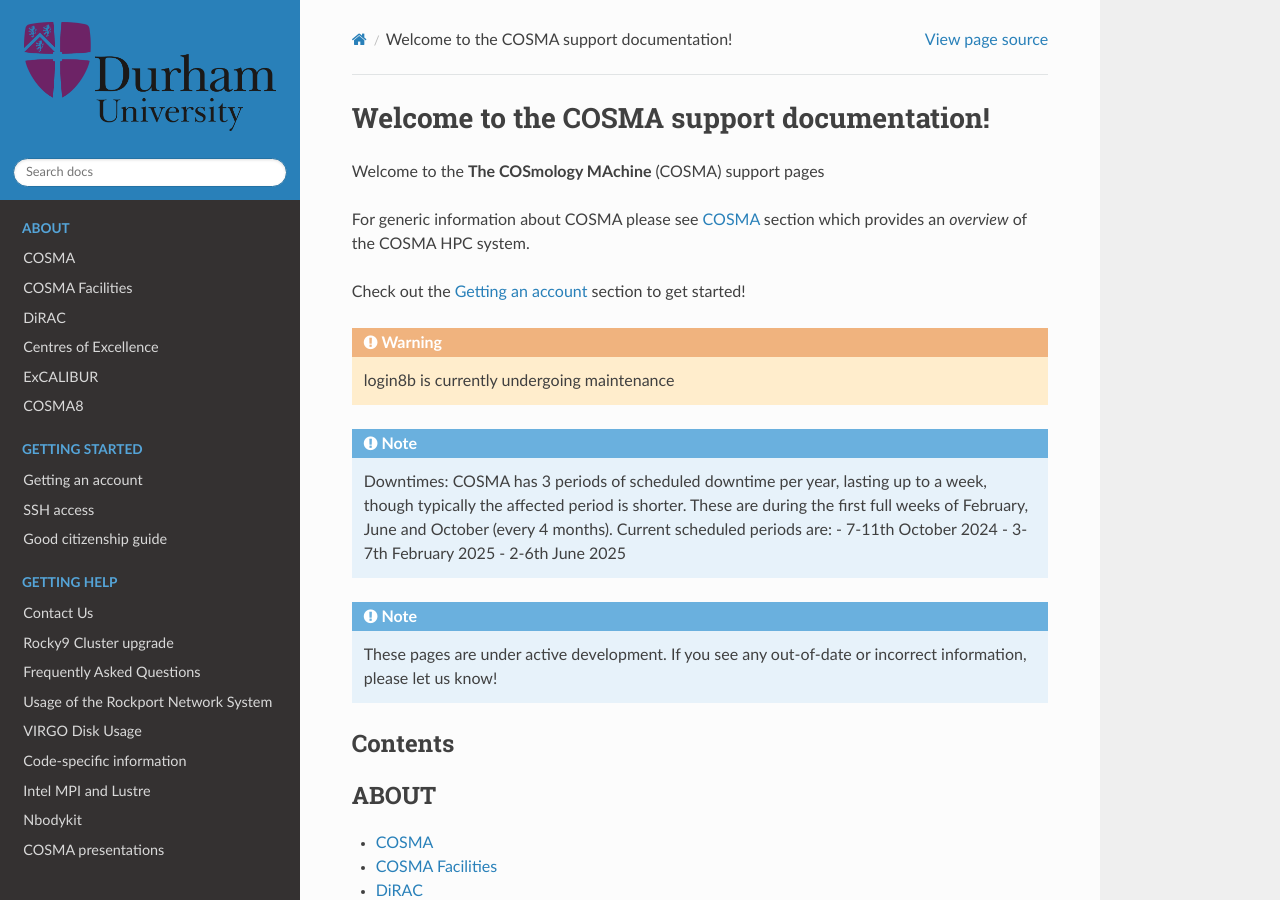
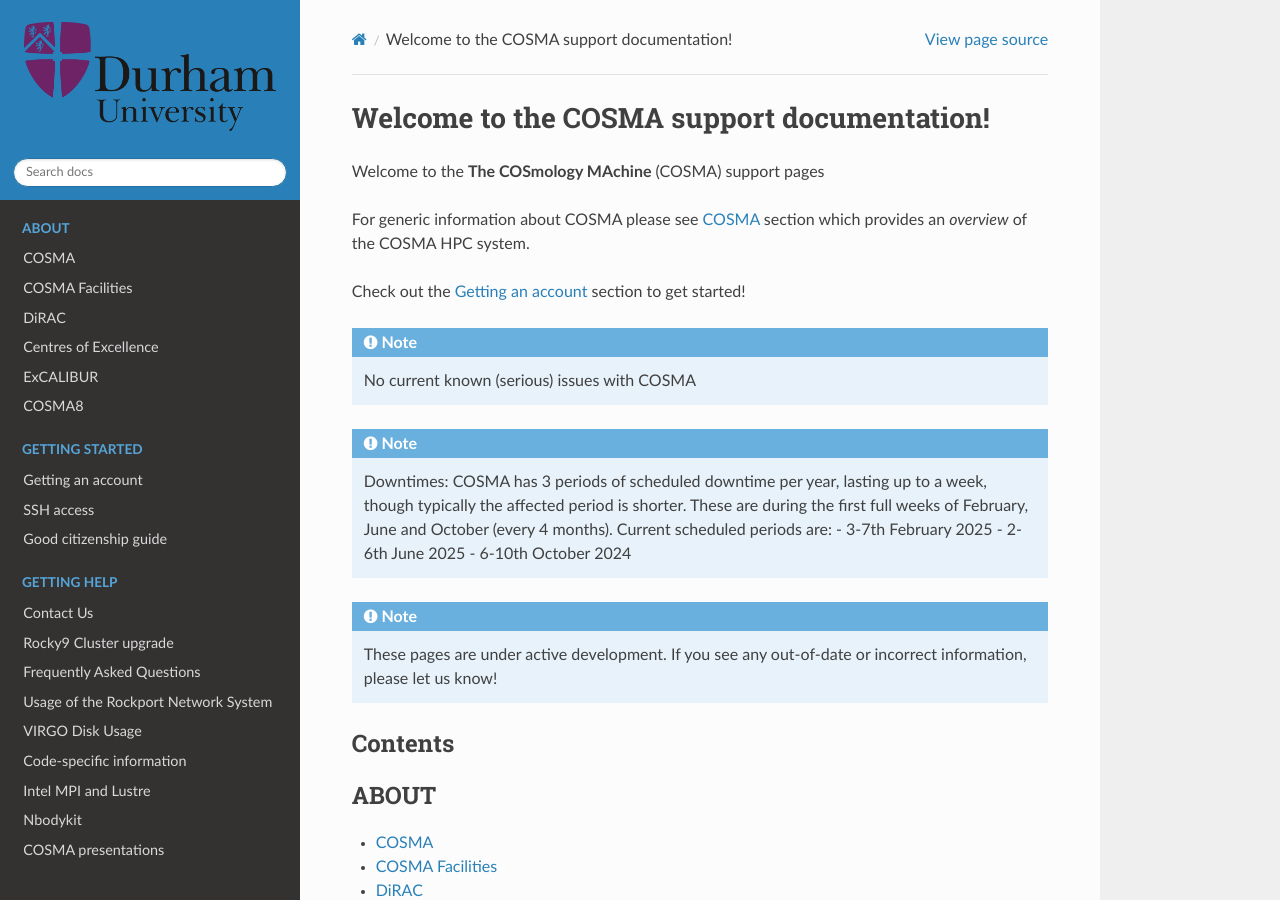
Before and after one commit to agb32/cosmadoc, a Sphinx documentation site: the page built from docs/source/index.rst, in a window 1280 px wide and 900 px high. Built offline with Sphinx 7.4.7 and the Read the Docs theme 3.1.0, drawn with Linux system fonts in a browser that asks for light colours.

Commit message:
status-updated

```diff
--- a/docs/source/index.rst
+++ b/docs/source/index.rst
@@ -8,16 +8,16 @@
 
 Check out the :doc:`account` section to get started!
 
-.. warning::
+.. note::
 
-   login8b is currently undergoing maintenance
+   No current known (serious) issues with COSMA
 
 .. note::
 
    Downtimes: COSMA has 3 periods of scheduled downtime per year, lasting up to a week, though typically the affected period is shorter. These are during the first full weeks of February, June and October (every 4 months). Current scheduled periods are:
-   - 7-11th October 2024
    - 3-7th February 2025
    - 2-6th June 2025
+   - 6-10th October 2024
 
 .. note::
 
```
